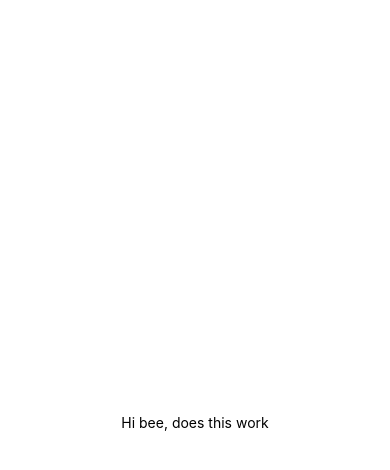
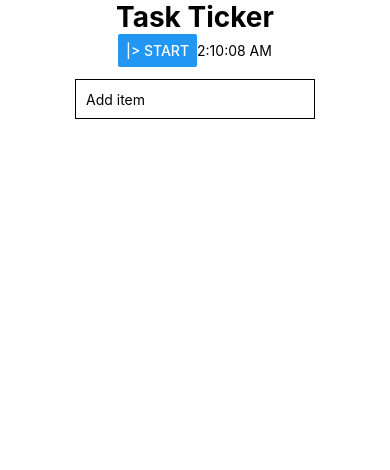
Before and after one commit to zacharyplat/TaskTicker, a React Native app: screen / in a window 390 px wide. Shown: the top 470 px of the page. Built offline with nearby package versions, Linux system fonts and the light colour scheme.

Commit message:
adding mvp for list items

```diff
--- a/App.tsx
+++ b/App.tsx
@@ -1,22 +1,26 @@
 import { StatusBar } from 'expo-status-bar';
-import * as React from 'react';
-import { StyleSheet, View } from 'react-native';
+import React from 'react';
+import { SafeAreaView, StyleSheet, View } from 'react-native';
 import Header from './src/Header/components/Header';
+import List from './src/List/components/List';
 
 export default function App() {
   return (
-    <View style={styles.container}>
-      <Header />
+    <SafeAreaView style={styles.container}>
+      <View style={styles.view}>
+        <Header />
+        <List />
+      </View>
       <StatusBar />
-    </View>
+    </SafeAreaView>
   );
 }
 
 const styles = StyleSheet.create({
   container: {
     flex: 1,
-    backgroundColor: '#fff',
-    alignItems: 'center',
-    justifyContent: 'center',
+  },
+  view: {
+    flex: 1,
   },
 });
--- a/app.json
+++ b/app.json
@@ -28,6 +28,8 @@
     },
     "web": {
       "favicon": "./assets/favicon.png"
-    }
-  }
+    },
+    "sdkVersion": "47.0.0"
+  },
+  "name": "racetodone"
 }
--- a/package.json
+++ b/package.json
@@ -10,6 +10,7 @@
   },
   "dependencies": {
     "expo": "~47.0.12",
+    "expo-checkbox": "~2.2.2",
     "expo-status-bar": "~1.4.2",
     "react": "18.1.0",
     "react-native": "0.70.5"
--- a/src/Header/components/Header.tsx
+++ b/src/Header/components/Header.tsx
@@ -1,19 +1,30 @@
 import * as React from 'react';
-import { StyleSheet, Text, View } from 'react-native';
+import { Button, StyleSheet, Text, View } from 'react-native';
 
-export default function App() {
+export default function Header() {
+  const date = new Date();
   return (
     <View style={styles.container}>
-      <Text>Hi bee, does this work</Text>
+      <Text style={styles.title}>Task Ticker</Text>
+      <View style={styles.info}>
+        <Button title="|> Start" />
+        <Text>{date.toLocaleTimeString()}</Text>
+      </View>
     </View>
   );
 }
 
 const styles = StyleSheet.create({
   container: {
-    flex: 1,
-    backgroundColor: '#fff',
     alignItems: 'center',
-    justifyContent: 'center',
+  },
+  info: {
+    flexDirection: 'row',
+    alignItems: 'center',
+    justifyContent: 'space-between',
+  },
+  title: {
+    fontSize: 28,
+    fontWeight: 'bold',
   },
 });
--- /dev/null
+++ b/src/List/components/List.tsx
@@ -0,0 +1,94 @@
+import React, { useState } from 'react';
+import { StyleSheet, TextInput, View } from 'react-native';
+import ListItem from './ListItem';
+
+type ListItem = {
+  id: string;
+  text: string;
+  isCompleted: boolean;
+};
+function randId() {
+  return Math.floor(Math.random() * 10 ** 5) + '';
+}
+export default function List() {
+  const [text, onChangeText] = useState('');
+  const [list, setList] = useState<ListItem[]>([]);
+
+  const addFirstItem = (text: string) => {
+    const newItem: ListItem = {
+      id: randId(),
+      text: text,
+      isCompleted: false,
+    };
+    setList([newItem]);
+  };
+
+  const editListItem = (text: string, id: string) => {
+    const editedList = list.map((item) =>
+      item.id === id ? { ...item, text } : item
+    );
+    setList(editedList);
+  };
+
+  const addItemToList = (id?: string) => {
+    const newItem: ListItem = {
+      id: randId(),
+      text: '',
+      isCompleted: false,
+    };
+    const newList = list.flatMap(
+      (item) => (item.id === id && [item, newItem]) || item
+    );
+    console.log(list);
+    id ? setList(newList) : setList([newItem]);
+  };
+
+  const removeItem = (id: string) => {
+    const newList = list.filter((item) => item.id !== id);
+    setList(newList);
+  };
+
+  return (
+    <View style={styles.container}>
+      {list.map((item) => (
+        <ListItem
+          id={item.id}
+          key={item.id}
+          text={item.text}
+          addItemToList={addItemToList}
+          editListItem={editListItem}
+          removeItem={removeItem}
+        />
+      ))}
+      {!list.length && (
+        <TextInput
+          style={styles.input}
+          onChangeText={onChangeText}
+          value={text}
+          placeholder="Add item"
+          onSubmitEditing={() => addFirstItem(text)}
+        />
+      )}
+    </View>
+  );
+}
+
+const styles = StyleSheet.create({
+  container: {
+    alignItems: 'center',
+  },
+  info: {
+    flexDirection: 'row',
+    alignItems: 'center',
+  },
+  title: {
+    fontSize: 28,
+    fontWeight: 'bold',
+  },
+  input: {
+    height: 40,
+    margin: 12,
+    borderWidth: 1,
+    padding: 10,
+  },
+});
--- /dev/null
+++ b/src/List/components/ListItem.tsx
@@ -0,0 +1,50 @@
+import Checkbox from 'expo-checkbox';
+import * as React from 'react';
+import { Button, StyleSheet, TextInput, View } from 'react-native';
+
+type Props = {
+  id: string;
+  text: string;
+  addItemToList: (id?: string) => void;
+  editListItem: (text: string, id: string) => void;
+  removeItem: (text: string) => void;
+};
+
+export default function ListItem(props: Props) {
+  const { id, text, addItemToList, editListItem, removeItem } = props;
+  const [state, setState] = React.useState(false);
+  const [currentText, setCurrentText] = React.useState('');
+  const handleChangeText = (string: string) => {
+    editListItem(string, id);
+    setCurrentText(string);
+  };
+  const handleEndEditing = () => {
+    if (!currentText) {
+      removeItem(id);
+    }
+  };
+  return (
+    <View style={styles.container}>
+      <Checkbox value={state} onValueChange={setState} />
+      <TextInput
+        style={styles.title}
+        onChangeText={handleChangeText}
+        onEndEditing={handleEndEditing}
+      >
+        {text}
+      </TextInput>
+      <Button title="[+]" onPress={() => addItemToList(id)} />
+    </View>
+  );
+}
+
+const styles = StyleSheet.create({
+  container: {
+    flexDirection: 'row',
+    alignItems: 'center',
+  },
+  title: {
+    fontSize: 28,
+    fontWeight: 'bold',
+  },
+});
--- a/tsconfig.json
+++ b/tsconfig.json
@@ -6,7 +6,7 @@
     "esModuleInterop": true,
     "isolatedModules": true,
     "jsx": "react",
-      "lib": ["es6"],
+    "lib": ["es2019"],
     "moduleResolution": "node",
     "resolveJsonModule": true,
     "noEmit": true,
```
Also changed, not shown: 1 other file (tests, documents, lock files or other folders). Lines whose indentation alone changed are shown as unchanged.
